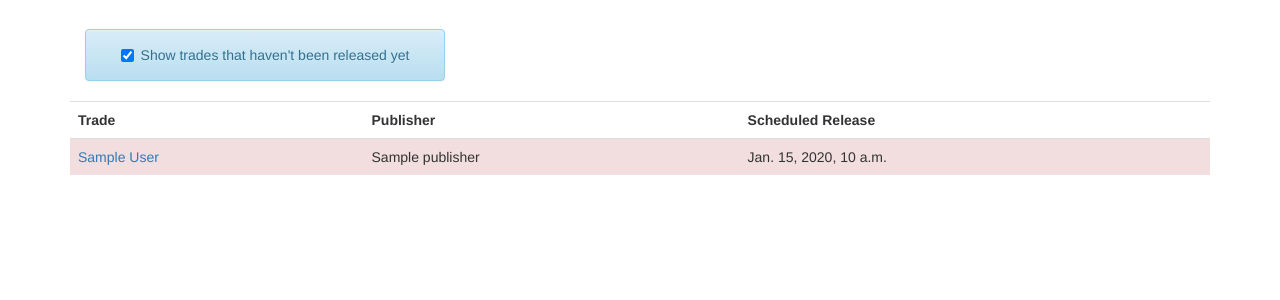
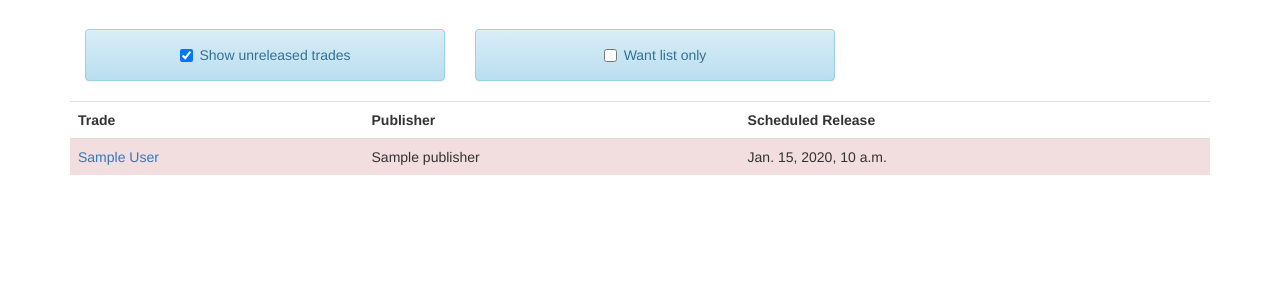
Before and after one commit to michaeldonnelly/cbtracker, a Django app: template templates/cbtracker/trade_list.html in a window 1280 px wide. Shown: the part 51-351 px from the top of the page. Run offline with Django 3.2, Linux system fonts and the light colour scheme; the template is opened without the code that fills it: most values are stand-ins (such as "Sample title", 1, 10 or a date in 2020); some libraries are stand-ins or nearby versions.

Commit message:
Option to show want list for trades (with a checkbox); less fancy than handling for new comics, but it's less of a common use case.

```diff
--- a/models.py
+++ b/models.py
@@ -161,6 +161,11 @@ class Trade(models.Model):
 	volume = models.IntegerField()
 	own = models.BooleanField(default='true')
 	title = models.CharField(max_length=200, null=True, blank=True)
+	BINDING_CHOICES = (
+		(0, 'Paperback'),
+		(1, 'Hardcover'),
+	)
+	binding = models.IntegerField(choices = BINDING_CHOICES, default=0)
 	release_month = models.IntegerField(null=True, blank=True)
 	release_year = models.IntegerField(null=True, blank=True)
 
--- a/static/cbtracker/cbtracker.js
+++ b/static/cbtracker/cbtracker.js
@@ -58,3 +58,7 @@ $('#group-by-series').change(function () {
 $('#showUnreleased').change(function () {
     $('.unreleased').toggle();
 });
+
+$('#wantListOnly').change(function () {
+    $('.owned').toggle();
+});
--- a/templates/cbtracker/trade_list.html
+++ b/templates/cbtracker/trade_list.html
@@ -7,7 +7,15 @@
 				<div class="checkbox alert alert-info">
 					<label class="">
 						<input type="checkbox" id="showUnreleased" checked>
-						Show trades that haven't been released yet
+						Show unreleased trades
+					</label>
+				</div>
+			</div>
+			<div class="col-md-4" align="center">
+				<div class="checkbox alert alert-info">
+					<label class="">
+						<input type="checkbox" id="wantListOnly" unchecked>
+						Want list only
 					</label>
 				</div>
 			</div>
@@ -27,6 +35,8 @@
 				class="unreleased danger"
 			{% elif not wantlist and not trade.own %}
 				class='danger'
+			{% else %}
+				class='owned'
 			{% endif %}
 		    id="r{{trade.id}}"
 		>
```
